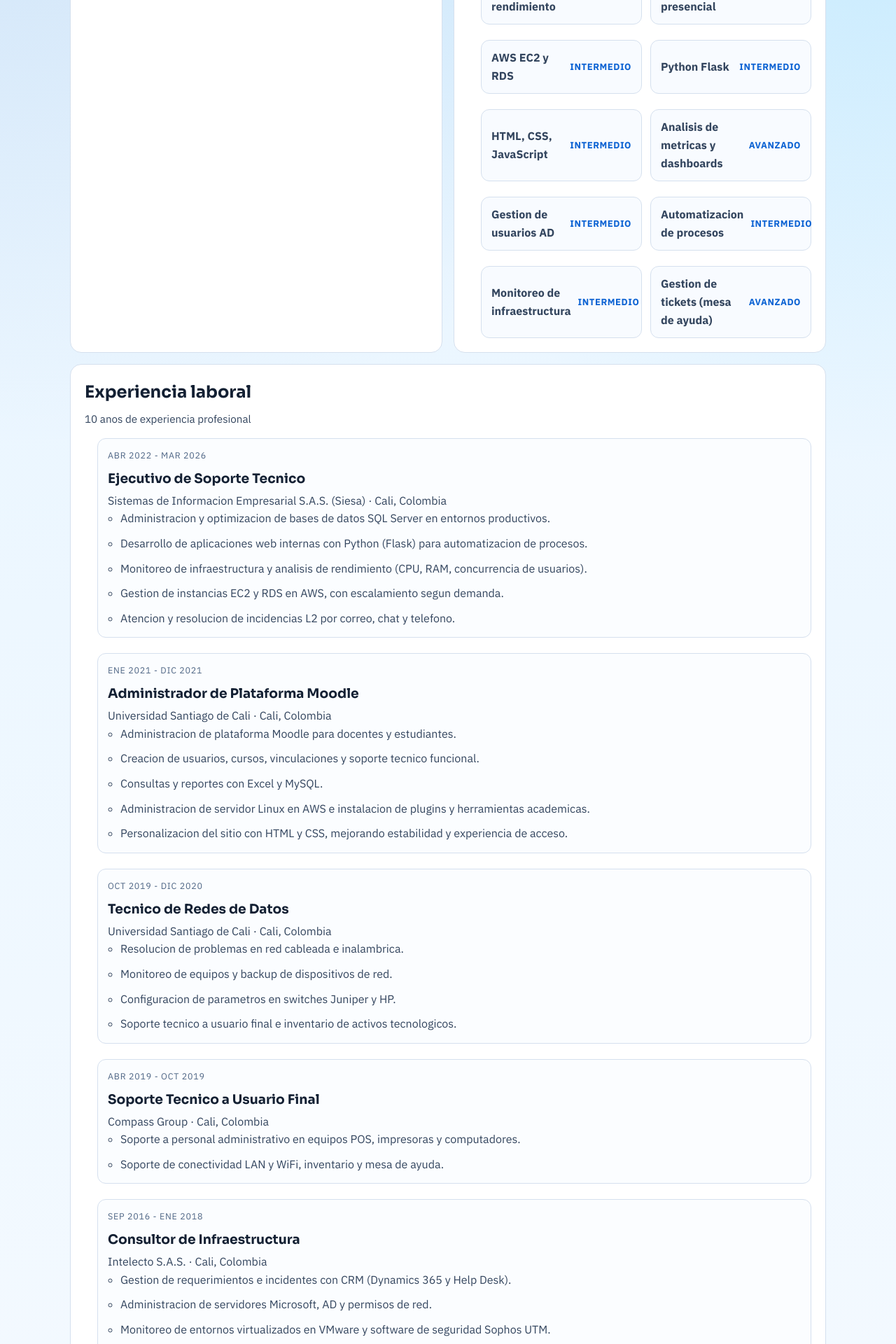
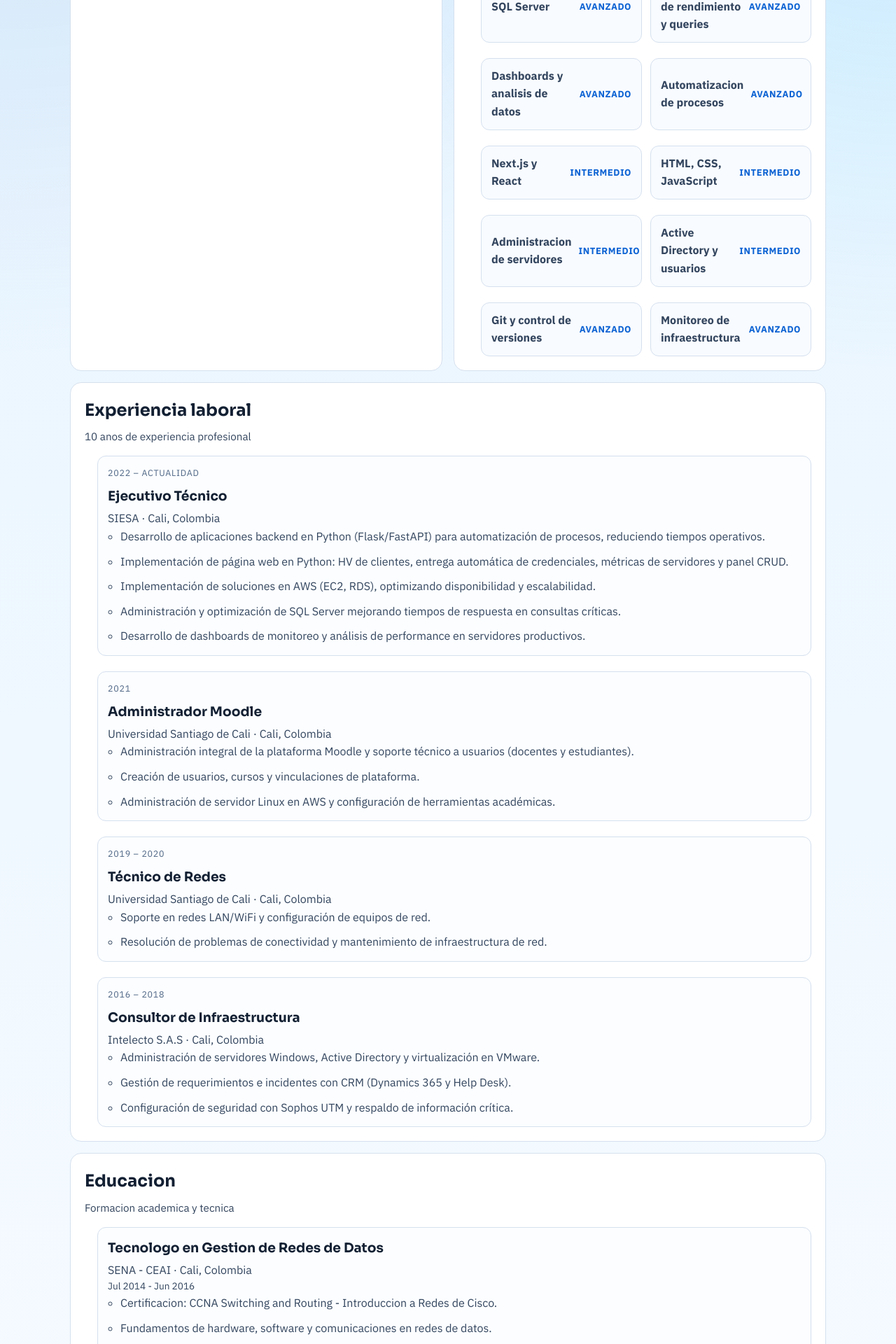
Before and after one commit to juzufer-svg/HV, a Next.js app: page / in a window 1280 px wide. Shown: the part 660-2580 px from the top of the page at 70% size. Built offline with nearby package versions, Linux system fonts and the light colour scheme.

Commit message:
Actualizar CV con info profesional: Full Stack Developer, proyectos y logros

```diff
--- a/data/cvData.js
+++ b/data/cvData.js
@@ -1,88 +1,73 @@
 export const cvData = {
   personal: {
-    fullName: 'Julian David Zuniga Fernandez',
-    title: 'Tecnologo en Gestion de Redes de Datos',
+    fullName: 'Julián David Zúñiga Fernández',
+    title: 'Full Stack Developer | +10 años de experiencia en TI',
     city: 'Cali, Colombia',
     phone: '3003195227',
     email: 'julianz96@hotmail.com',
   },
   profile:
-    'Profesional en tecnologia con experiencia en optimizacion de rendimiento en AWS (EC2 y RDS SQL Server), desarrollo backend y frontend con Python (Flask), HTML, CSS y JavaScript, y automatizacion de procesos para mejorar productividad. Especializado en monitoreo de infraestructura, analisis de metricas (CPU, RAM, concurrencia), soporte L2 e integracion de sistemas empresariales ERP.',
+    'Backend Developer y Cloud Engineer especializado en Python (Flask, FastAPI) y AWS (EC2, RDS, S3, Lambda). Más de 10 años de experiencia desarrollando soluciones escalables, automatizando procesos críticos y optimizando bases de datos SQL Server. Orientado a resultados con fuerte enfoque en performance, análisis de datos y mejora continua.',
   skills: [
-    { label: 'SQL Server', level: 'Intermedio' },
-    { label: 'Resolucion de incidencias', level: 'Avanzado' },
-    { label: 'Optimizacion de rendimiento', level: 'Intermedio' },
-    { label: 'Soporte remoto y presencial', level: 'Avanzado' },
-    { label: 'AWS EC2 y RDS', level: 'Intermedio' },
-    { label: 'Python Flask', level: 'Intermedio' },
+    { label: 'Python (Flask, FastAPI)', level: 'Avanzado' },
+    { label: 'AWS (EC2, RDS, S3, Lambda)', level: 'Avanzado' },
+    { label: 'SQL Server', level: 'Avanzado' },
+    { label: 'Optimizacion de rendimiento y queries', level: 'Avanzado' },
+    { label: 'Dashboards y analisis de datos', level: 'Avanzado' },
+    { label: 'Automatizacion de procesos', level: 'Avanzado' },
+    { label: 'Next.js y React', level: 'Intermedio' },
     { label: 'HTML, CSS, JavaScript', level: 'Intermedio' },
-    { label: 'Analisis de metricas y dashboards', level: 'Avanzado' },
-    { label: 'Gestion de usuarios AD', level: 'Intermedio' },
-    { label: 'Automatizacion de procesos', level: 'Intermedio' },
-    { label: 'Monitoreo de infraestructura', level: 'Intermedio' },
-    { label: 'Gestion de tickets (mesa de ayuda)', level: 'Avanzado' },
+    { label: 'Administracion de servidores', level: 'Intermedio' },
+    { label: 'Active Directory y usuarios', level: 'Intermedio' },
+    { label: 'Git y control de versiones', level: 'Avanzado' },
+    { label: 'Monitoreo de infraestructura', level: 'Avanzado' },
   ],
   summary:
-    'Inicie mi carrera en soporte tecnico a usuario final, luego fortalezi mi experiencia en redes e infraestructura, y actualmente trabajo en performance, bases de datos y desarrollo de aplicaciones internas enfocadas en analitica y automatizacion.',
+    'Con más de 10 años en tecnología, he evolucionado desde soporte técnico hasta especialización en desarrollo backend y cloud engineering. Actualmente enfocado en construir soluciones escalables con Python y AWS, automatizando procesos críticos y optimizando infraestructura para máximo rendimiento.',
   experience: [
     {
-      role: 'Ejecutivo de Soporte Tecnico',
-      company: 'Sistemas de Informacion Empresarial S.A.S. (Siesa)',
-      period: 'Abr 2022 - Mar 2026',
+      role: 'Ejecutivo Técnico',
+      company: 'SIESA',
+      period: '2022 – Actualidad',
       location: 'Cali, Colombia',
       achievements: [
-        'Administracion y optimizacion de bases de datos SQL Server en entornos productivos.',
-        'Desarrollo de aplicaciones web internas con Python (Flask) para automatizacion de procesos.',
-        'Monitoreo de infraestructura y analisis de rendimiento (CPU, RAM, concurrencia de usuarios).',
-        'Gestion de instancias EC2 y RDS en AWS, con escalamiento segun demanda.',
-        'Atencion y resolucion de incidencias L2 por correo, chat y telefono.',
+        'Desarrollo de aplicaciones backend en Python (Flask/FastAPI) para automatización de procesos, reduciendo tiempos operativos.',
+        'Implementación de página web en Python: HV de clientes, entrega automática de credenciales, métricas de servidores y panel CRUD.',
+        'Implementación de soluciones en AWS (EC2, RDS), optimizando disponibilidad y escalabilidad.',
+        'Administración y optimización de SQL Server mejorando tiempos de respuesta en consultas críticas.',
+        'Desarrollo de dashboards de monitoreo y análisis de performance en servidores productivos.',
       ],
     },
     {
-      role: 'Administrador de Plataforma Moodle',
+      role: 'Administrador Moodle',
       company: 'Universidad Santiago de Cali',
-      period: 'Ene 2021 - Dic 2021',
+      period: '2021',
       location: 'Cali, Colombia',
       achievements: [
-        'Administracion de plataforma Moodle para docentes y estudiantes.',
-        'Creacion de usuarios, cursos, vinculaciones y soporte tecnico funcional.',
-        'Consultas y reportes con Excel y MySQL.',
-        'Administracion de servidor Linux en AWS e instalacion de plugins y herramientas academicas.',
-        'Personalizacion del sitio con HTML y CSS, mejorando estabilidad y experiencia de acceso.',
+        'Administración integral de la plataforma Moodle y soporte técnico a usuarios (docentes y estudiantes).',
+        'Creación de usuarios, cursos y vinculaciones de plataforma.',
+        'Administración de servidor Linux en AWS y configuración de herramientas académicas.',
       ],
     },
     {
-      role: 'Tecnico de Redes de Datos',
+      role: 'Técnico de Redes',
       company: 'Universidad Santiago de Cali',
-      period: 'Oct 2019 - Dic 2020',
+      period: '2019 – 2020',
       location: 'Cali, Colombia',
       achievements: [
-        'Resolucion de problemas en red cableada e inalambrica.',
-        'Monitoreo de equipos y backup de dispositivos de red.',
-        'Configuracion de parametros en switches Juniper y HP.',
-        'Soporte tecnico a usuario final e inventario de activos tecnologicos.',
-      ],
-    },
-    {
-      role: 'Soporte Tecnico a Usuario Final',
-      company: 'Compass Group',
-      period: 'Abr 2019 - Oct 2019',
-      location: 'Cali, Colombia',
-      achievements: [
-        'Soporte a personal administrativo en equipos POS, impresoras y computadores.',
-        'Soporte de conectividad LAN y WiFi, inventario y mesa de ayuda.',
+        'Soporte en redes LAN/WiFi y configuración de equipos de red.',
+        'Resolución de problemas de conectividad y mantenimiento de infraestructura de red.',
       ],
     },
     {
       role: 'Consultor de Infraestructura',
-      company: 'Intelecto S.A.S.',
-      period: 'Sep 2016 - Ene 2018',
+      company: 'Intelecto S.A.S',
+      period: '2016 – 2018',
       location: 'Cali, Colombia',
       achievements: [
-        'Gestion de requerimientos e incidentes con CRM (Dynamics 365 y Help Desk).',
-        'Administracion de servidores Microsoft, AD y permisos de red.',
-        'Monitoreo de entornos virtualizados en VMware y software de seguridad Sophos UTM.',
-        'Soporte interno y remoto, capacitacion a usuarios y respaldo de informacion critica.',
+        'Administración de servidores Windows, Active Directory y virtualización en VMware.',
+        'Gestión de requerimientos e incidentes con CRM (Dynamics 365 y Help Desk).',
+        'Configuración de seguridad con Sophos UTM y respaldo de información crítica.',
       ],
     },
   ],
@@ -112,9 +97,22 @@ export const cvData = {
   ],
   links: [
     {
-      label: 'Mi primer Desarrollo - CRM',
-      href: '#',
+      label: 'CRM Empresarial – omegacolcrm.com',
+      href: 'https://omegacolcrm.com',
+    },
+    {
+      label: 'App Financiera Personal – finanzyapp.vercel.app',
+      href: 'https://finanzyapp.vercel.app',
+    },
+    {
+      label: 'GitHub – github.com/juzufer-svg',
+      href: 'https://github.com/juzufer-svg',
     },
   ],
-  hobbies: ['Me apasiona desarrollar y descubrir todo lo que se puede hacer con IA.'],
+  hobbies: [
+    'Automatización de procesos críticos reduciendo carga operativa.',
+    'Optimización de consultas SQL con mejoras significativas en rendimiento.',
+    'Desarrollo y despliegue de aplicaciones en infraestructura AWS.',
+    'Implementación de sistemas de monitoreo de servidores productivos.',
+  ],
 }
--- a/pages/index.js
+++ b/pages/index.js
@@ -58,20 +58,16 @@ function Home() {
             </ul>
           </Section>
 
-          <Section id="enlaces" title="Enlaces y proyectos" subtitle="Recursos destacados">
-            <ul className={styles.simpleList}>
+
+
+          <Section id="enlaces" title="Enlaces y proyectos" subtitle="Recursos y trabajos destacados">
+            <ul className={styles.projectList}>
               {links.map((link) => (
                 <li key={link.label}>
-                  <a href={link.href}>{link.label}</a>
+                  <a href={link.href} target="_blank" rel="noopener noreferrer">
+                    {link.label}
+                  </a>
                 </li>
-              ))}
-            </ul>
-          </Section>
-
-          <Section id="intereses" title="Intereses" subtitle="Lo que me motiva profesionalmente">
-            <ul className={styles.simpleList}>
-              {hobbies.map((hobby) => (
-                <li key={hobby}>{hobby}</li>
               ))}
             </ul>
           </Section>
--- a/styles/home.module.css
+++ b/styles/home.module.css
@@ -215,6 +215,30 @@
   list-style: disc;
 }
 
+.projectList {
+  list-style: none;
+  padding-left: 0;
+  display: grid;
+  gap: 10px;
+}
+
+.projectList li {
+  padding: 12px 14px;
+  border: 1px solid var(--line);
+  border-radius: 10px;
+  background: #f8fbff;
+}
+
+.projectList a {
+  color: var(--brand);
+  text-decoration: none;
+  font-weight: 600;
+}
+
+.projectList a:hover {
+  text-decoration: underline;
+}
+
 @media (min-width: 900px) {
   .main {
     padding: 48px 24px 72px;
```
